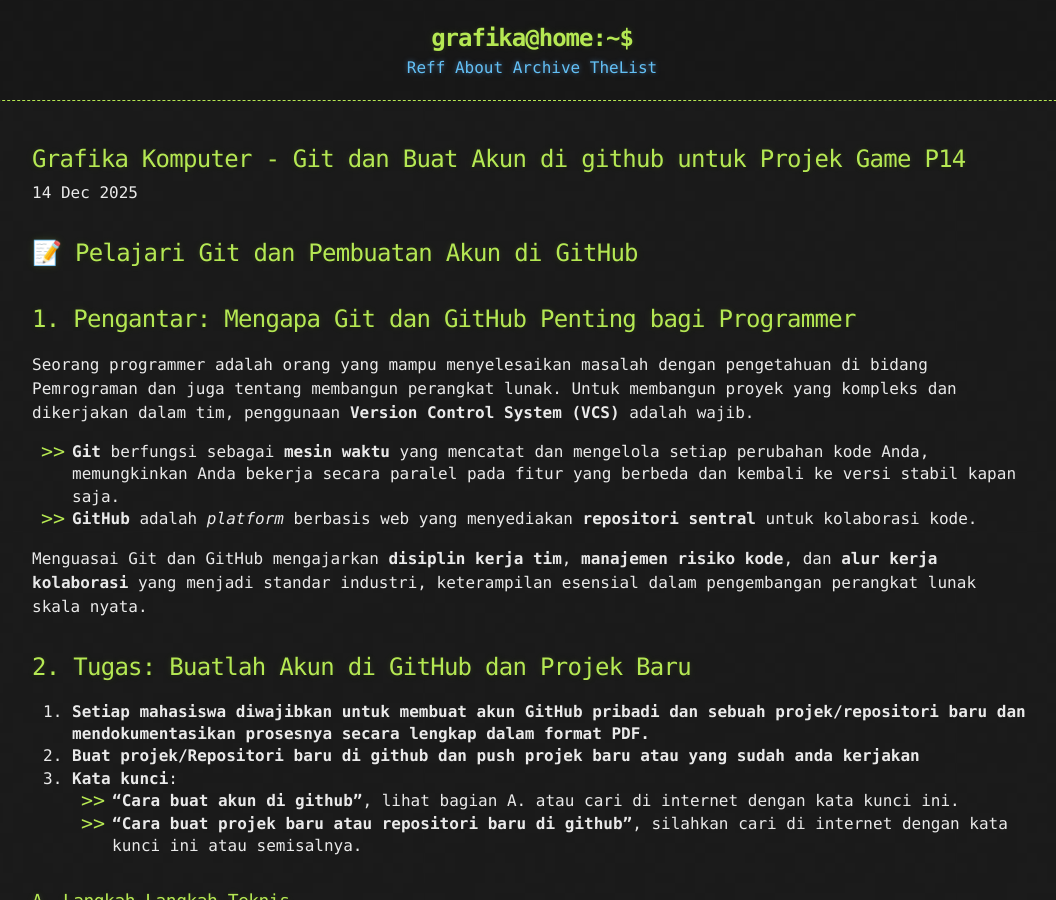
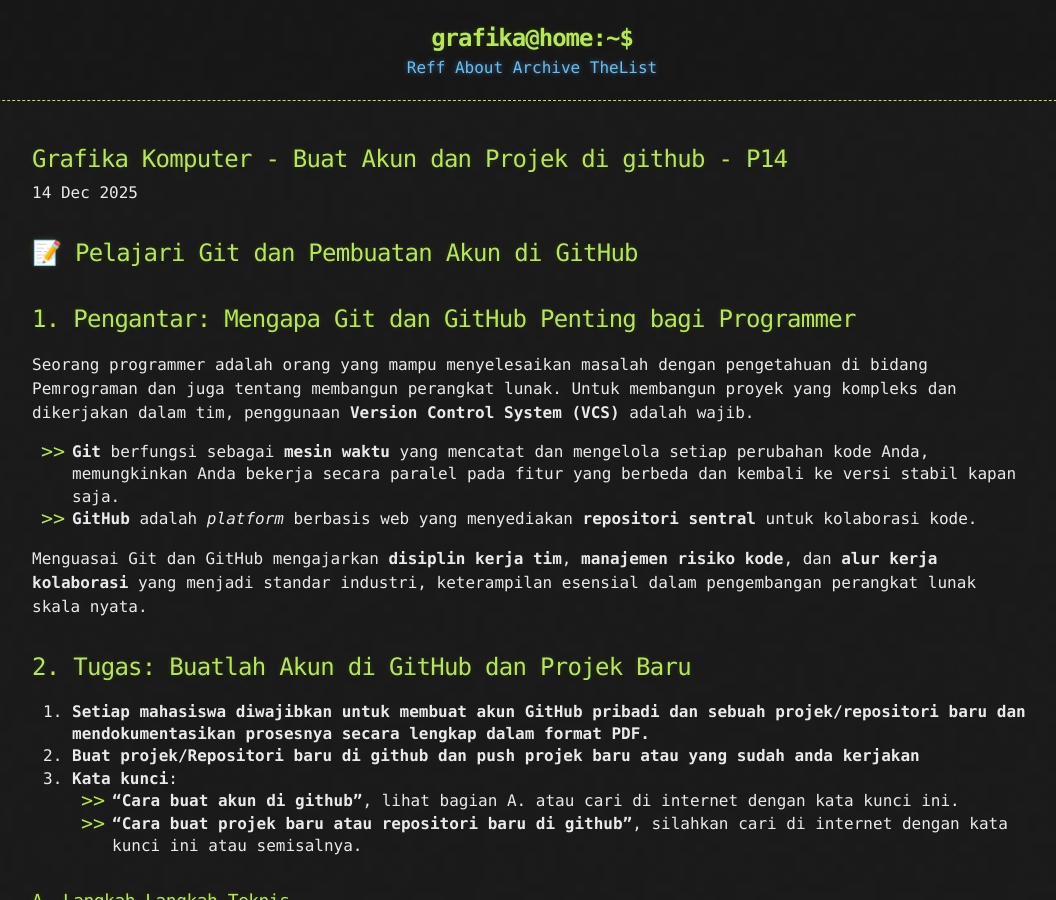
Before and after one commit to infoummu/gak, a Jekyll site: the page built from _posts/2025-12-14-grafika_komputer_git-dan-buat-akun-di_github_P14.md, in a window 1280 px wide and 900 px high. Shown: the whole window, without its empty margins (108-1164 px from the left). Built offline with Jekyll 4.4.1, drawn with Linux system fonts in a browser that asks for light colours.

Commit message:
Fix Post materi P14

```diff
--- a/_posts/2025-12-14-grafika_komputer_git-dan-buat-akun-di_github_P14.md
+++ b/_posts/2025-12-14-grafika_komputer_git-dan-buat-akun-di_github_P14.md
@@ -1,6 +1,6 @@
 ---
 layout: post
-title:  Grafika Komputer - Git dan Buat Akun di github untuk Projek Game P14
+title:  Grafika Komputer - Buat Akun dan Projek di github - P14
 author: Ikhwan Elyas
 description: Materi Grafika Komputer Pada praktikum ini mahasiswa mempelajari git dan membuat akun di github guna mengerjakan projek game menggunakan Pygame modul secara kalaborasi, tool git dan github merupakan hal yang harus diplajari oleh programmer dan calon2 developer.
 ---
```
